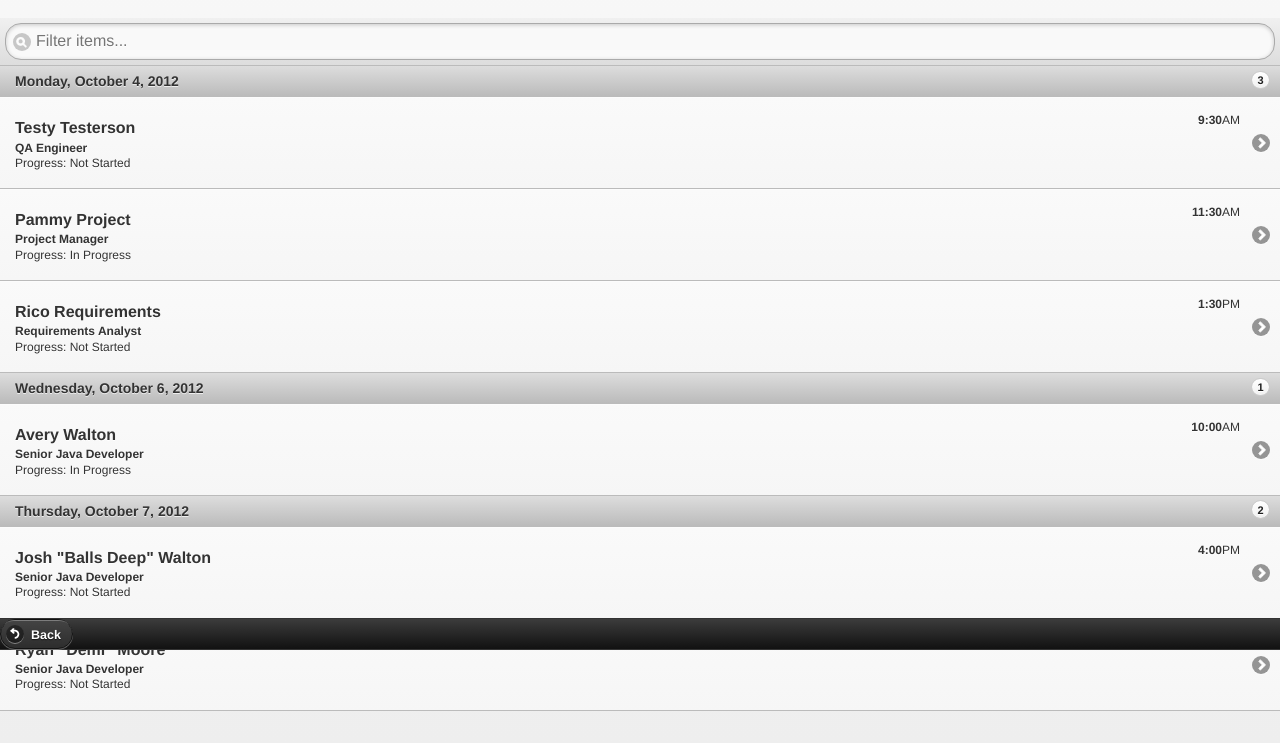
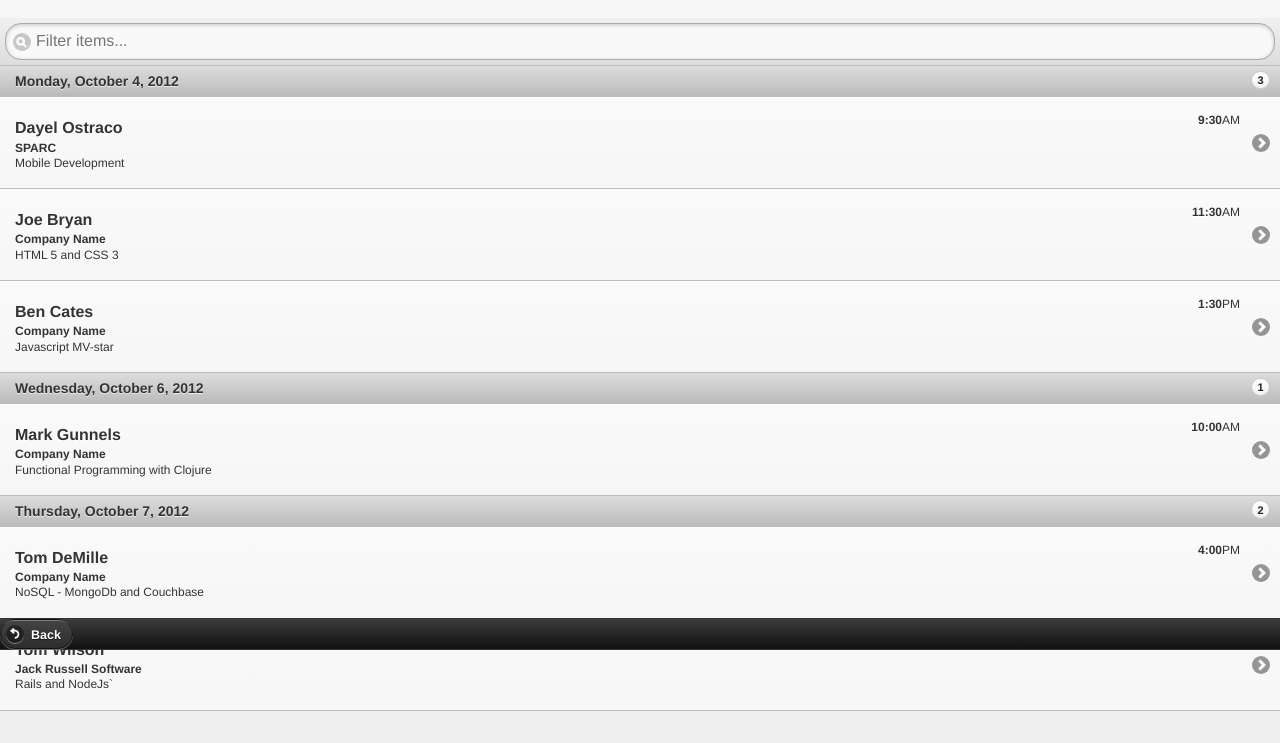
Before and after one commit to dayelostraco/SuperHappyDevDay, a plain HTML site: page SHDD-iOS/www/listViewExample.html in a window 1280 px wide. Shown: the part 150-893 px from the top of the page. Drawn offline with Linux system fonts and the light colour scheme.

Commit message:
added speaker names

```diff
--- a/SHDD-iOS/www/listViewExample.html
+++ b/SHDD-iOS/www/listViewExample.html
@@ -37,9 +37,9 @@
                     <p class="ui-li-aside ui-li-desc">
                         <strong>9:30</strong>AM
                     </p>
-                    <h3 class="ui-li-heading">Testy Testerson</h3>
-                    <p class="ui-li-desc"><strong>QA Engineer</strong></p>
-                    <p class="ui-li-desc">Progress: Not Started</p>
+                    <h3 class="ui-li-heading">Dayel Ostraco</h3>
+                    <p class="ui-li-desc"><strong>SPARC</strong></p>
+                    <p class="ui-li-desc">Mobile Development</p>
                 </a>
             </li>
             <li data-icon="arrow-r" data-iconpos="right" data-theme="d">
@@ -47,9 +47,9 @@
                     <p class="ui-li-aside ui-li-desc">
                         <strong>11:30</strong>AM
                     </p>
-                    <h3 class="ui-li-heading">Pammy Project</h3>
-                    <p class="ui-li-desc"><strong>Project Manager</strong></p>
-                    <p class="ui-li-desc">Progress: In Progress</p>
+                    <h3 class="ui-li-heading">Joe Bryan</h3>
+                    <p class="ui-li-desc"><strong>Company Name</strong></p>
+                    <p class="ui-li-desc">HTML 5 and CSS 3</p>
                 </a>
             </li>
             <li data-icon="arrow-r" data-iconpos="right" data-theme="d">
@@ -57,9 +57,9 @@
                     <p class="ui-li-aside ui-li-desc">
                         <strong>1:30</strong>PM
                     </p>
-                    <h3 class="ui-li-heading">Rico Requirements</h3>
-                    <p class="ui-li-desc"><strong>Requirements Analyst</strong></p>
-                    <p class="ui-li-desc">Progress: Not Started</p>
+                    <h3 class="ui-li-heading">Ben Cates</h3>
+                    <p class="ui-li-desc"><strong>Company Name</strong></p>
+                    <p class="ui-li-desc">Javascript MV-star</p>
                 </a>
             </li>
             <li data-role="list-divider" role="heading">
@@ -71,9 +71,9 @@
                     <p class="ui-li-aside ui-li-desc">
                         <strong>10:00</strong>AM
                     </p>
-                    <h3 class="ui-li-heading">Avery Walton</h3>
-                    <p class="ui-li-desc"><strong>Senior Java Developer</strong></p>
-                    <p class="ui-li-desc">Progress: In Progress</p>
+                    <h3 class="ui-li-heading">Mark Gunnels</h3>
+                    <p class="ui-li-desc"><strong>Company Name</strong></p>
+                    <p class="ui-li-desc">Functional Programming with Clojure</p>
                 </a>
             </li>
             <li data-role="list-divider" role="heading">
@@ -85,9 +85,9 @@
                     <p class="ui-li-aside ui-li-desc">
                         <strong>4:00</strong>PM
                     </p>
-                    <h3 class="ui-li-heading">Josh "Balls Deep" Walton</h3>
-                    <p class="ui-li-desc"><strong>Senior Java Developer</strong></p>
-                    <p class="ui-li-desc">Progress: Not Started</p>
+                    <h3 class="ui-li-heading">Tom DeMille</h3>
+                    <p class="ui-li-desc"><strong>Company Name</strong></p>
+                    <p class="ui-li-desc">NoSQL - MongoDb and Couchbase</p>
                 </a>
             </li>
             <li data-icon="arrow-r" data-iconpos="right" data-theme="d">
@@ -95,9 +95,9 @@
                     <p class="ui-li-aside ui-li-desc">
                         <strong>5:00</strong>PM
                     </p>
-                    <h3 class="ui-li-heading">Ryan "Demi" Moore</h3>
-                    <p class="ui-li-desc"><strong>Senior Java Developer</strong></p>
-                    <p class="ui-li-desc">Progress: Not Started</p>
+                    <h3 class="ui-li-heading">Tom Wilson</h3>
+                    <p class="ui-li-desc"><strong>Jack Russell Software</strong></p>
+                    <p class="ui-li-desc">Rails and NodeJs`</p>
                 </a>
             </li>
         </ul>
```
Also changed, not shown: 1 other file.
